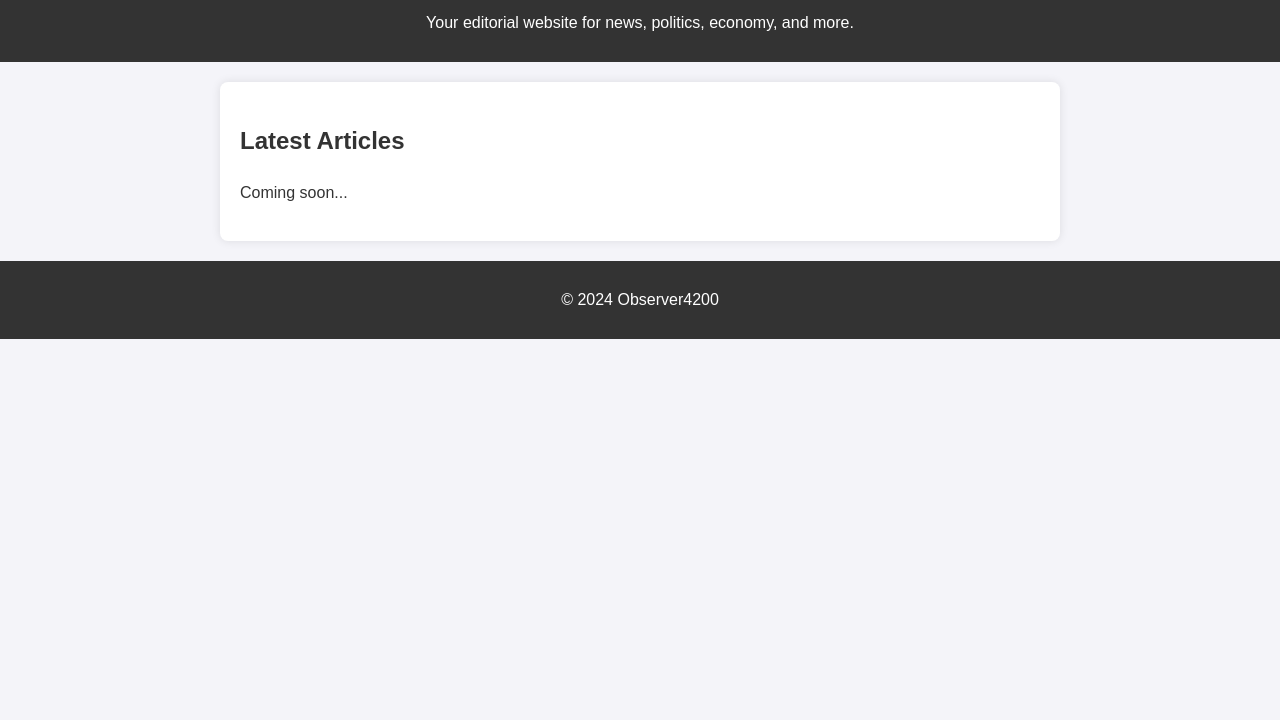
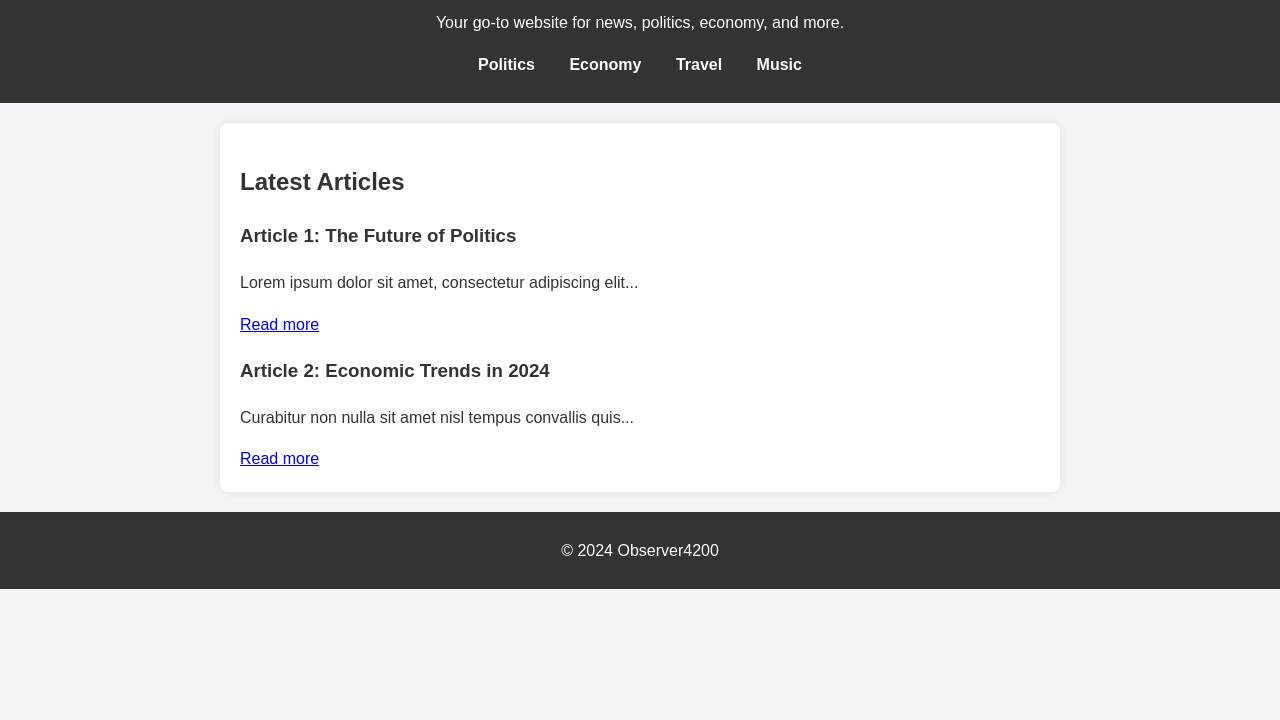
Before and after one commit to Observer4200/Observer.com, a plain HTML site: page index.html in a window 1280 px wide. Shown: the part 80-800 px from the top of the page. Drawn offline with Linux system fonts and the light colour scheme.

Commit message:
Update index.html

```diff
--- a/index.html
+++ b/index.html
@@ -8,13 +8,30 @@
 </head>
 <body>
     <header>
-        <h1>Welcome to Observer4200</h1>
-        <p>Your editorial website for news, politics, economy, and more.</p>
+        <h1>Observer4200</h1>
+        <p>Your go-to website for news, politics, economy, and more.</p>
+        <nav>
+            <ul>
+                <li><a href="#politics">Politics</a></li>
+                <li><a href="#economy">Economy</a></li>
+                <li><a href="#travel">Travel</a></li>
+                <li><a href="#music">Music</a></li>
+            </ul>
+        </nav>
     </header>
     <main>
-        <section>
+        <section id="latest">
             <h2>Latest Articles</h2>
-            <p>Coming soon...</p>
+            <article>
+                <h3>Article 1: The Future of Politics</h3>
+                <p>Lorem ipsum dolor sit amet, consectetur adipiscing elit...</p>
+                <a href="#">Read more</a>
+            </article>
+            <article>
+                <h3>Article 2: Economic Trends in 2024</h3>
+                <p>Curabitur non nulla sit amet nisl tempus convallis quis...</p>
+                <a href="#">Read more</a>
+            </article>
         </section>
     </main>
     <footer>
```
